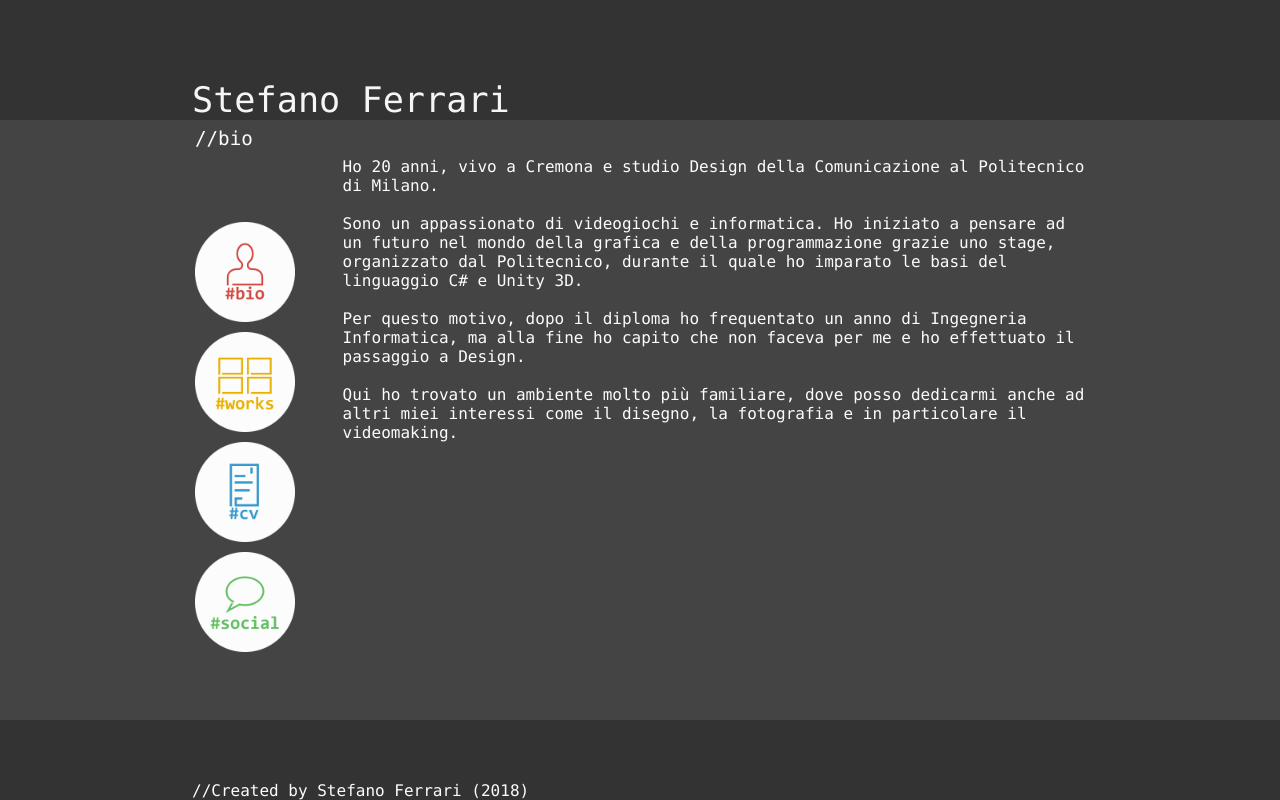
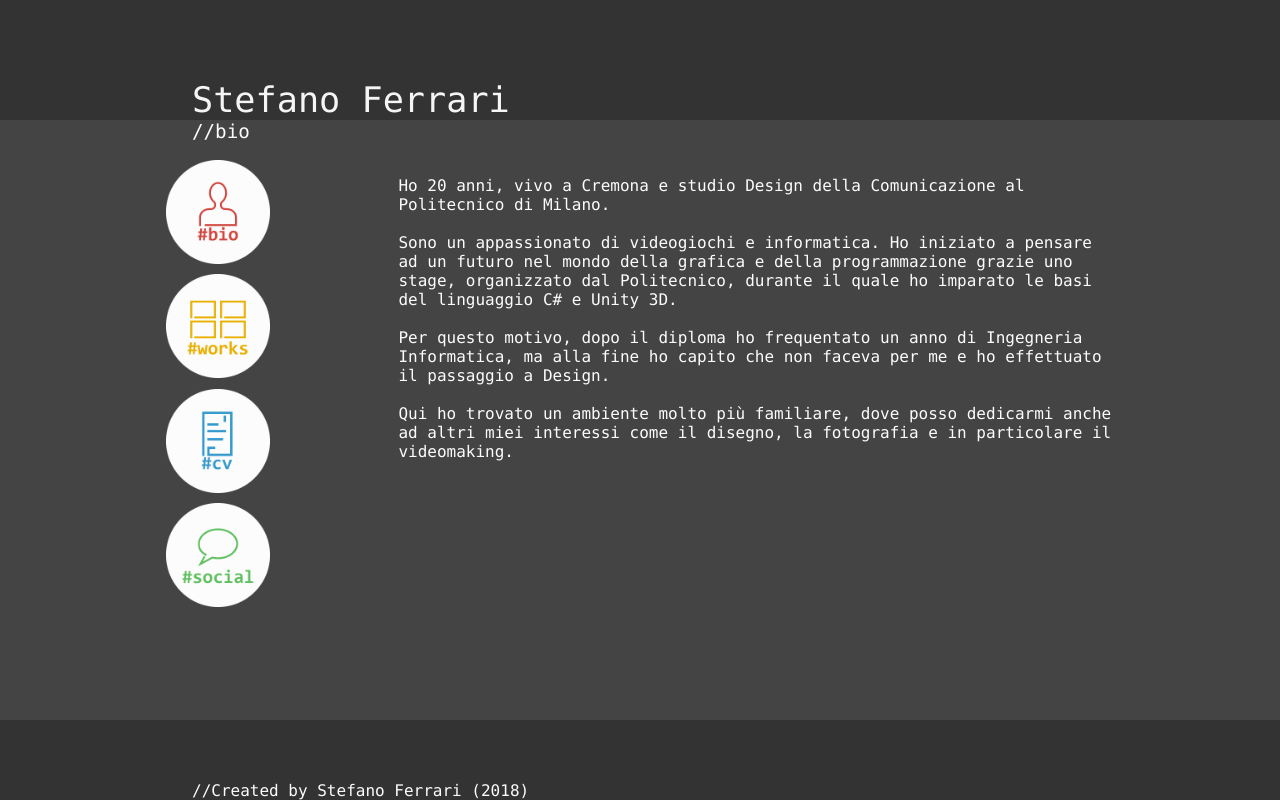
Before and after one commit to Stefano-Ferrari/sf97, a plain HTML site: page bio.html in a window 1280 px wide. Drawn offline with Linux system fonts and the light colour scheme.

Commit message:
implementazione flexbox

```diff
--- a/bio.html
+++ b/bio.html
@@ -12,35 +12,26 @@
         <header>
             <a href=index.html class="toptitle">Stefano Ferrari</a>
         </header>
-        <table>
-       <tr>
-            <td>
-                <p class="subtitle">//bio</p>
-            </td>
-        </tr>
+        <div>
+            <p class="subtitle">//bio</p>
+        </div>
+        <div class="flexbox">
+            <div class="buttons">
+                <a id="bio" type="html" href="bio.html"> <img src="Buttons/bio.png" alt="BIO" style="width:6.5em;height:6.5em;border:0px;align-content: center"></a>
 
-                <tr>
-                    <td>
-                    <div class="buttons">
-                    <a id="bio" type="html" href="bio.html"> <img src="Buttons/bio.png" alt="BIO" style="width:100px;height:100px;border:0px;align-content: center"></a>
+                <a id="portfolio" typer="html" href="portfolio.html"><img src="Buttons/works.png" alt="BIO" style="width:6.5em;height:6.5em;border:0px;align-content: center"></a>
 
-                    <a id="portfolio" typer="html" href="portfolio.html"><img src="Buttons/works.png" alt="BIO" style="width:100px;height:100px;border:0px;align-content: center"></a>
+                <a id="curriculum" typer="html" href="curriculum.html"><img src="Buttons/cv.png" alt="BIO" style="width:6.5em;height:6.5em;border:0px;align-content: center"></a>
 
-                    <a id="curriculum" typer="html" href="curriculum.html"><img src="Buttons/cv.png" alt="BIO" style="width:100px;height:100px;border:0px;align-content: center"></a>
-
-                    <a id="contatti" typer="html" href="contatti.html"><img src="Buttons/social.png" alt="BIO" style="width:100px;height:100px;border:0px;align-content: center"></a>
-                    </div>
-                    </td>
-                    <td class="text">
-                    <p>
-                    Ho 20 anni, vivo a Cremona e studio Design della Comunicazione al Politecnico di Milano.<br><br>
+                <a id="contatti" typer="html" href="contatti.html"><img src="Buttons/social.png" alt="BIO" style="width:6.5em;height:6.5em;border:0px;align-content: center"></a>
+            </div>
+            <div class="textbox">
+                    <p>Ho 20 anni, vivo a Cremona e studio Design della Comunicazione al Politecnico di Milano.<br><br>
                     Sono un appassionato di videogiochi e informatica. Ho iniziato a pensare ad un futuro nel mondo della grafica e della programmazione grazie uno stage, organizzato dal Politecnico, durante il quale ho imparato le basi del linguaggio C# e Unity 3D.<br><br>
                     Per questo motivo, dopo il diploma ho frequentato un anno di Ingegneria Informatica, ma alla fine ho capito che non faceva per me e ho effettuato il passaggio a Design.<br><br>
-                    Qui ho trovato un ambiente molto più familiare, dove posso dedicarmi anche ad altri miei interessi come il disegno, la fotografia e in particolare il videomaking.
-                    </p>
-                    </td>
-                </tr>
-            </table>
+                    Qui ho trovato un ambiente molto più familiare, dove posso dedicarmi anche ad altri miei interessi come il disegno, la fotografia e in particolare il videomaking.</p>
+            </div>
+        </div>
 
         <footer>
             <p class="credits">
--- a/stile.css
+++ b/stile.css
@@ -10,6 +10,8 @@ body {
     border: 0px;
     height: 99.99%;
     width: 100%;
+    overflow-y: auto;
+    position: relative;
 }
 
 header {
@@ -30,6 +32,28 @@ header {
     font-size: 1.2em;
     border: 0;
     margin: 0;
+    margin-left: 15%;
+    height: 5%;
+}
+
+.flexbox{
+    display: flex;
+    align-items: flex-start;
+    border: 0px;
+    margin: 0px;
+    height: 70%;
+}
+
+.buttons{
+    margin-left: 13%;
+    margin-right: 5%;
+}
+
+.textbox{
+    margin-left: 5%;
+    margin-right: 13%;
+    padding: 0px;
+    margin-bottom: 30%
 }
 
 #bio{
@@ -54,25 +78,16 @@ header {
     vertical-align: text-top;
 }
 
-table{
-    border: 0px;
-    margin: 0px;
-    padding:0;
-    padding-left: 15%;
-    padding-right: 15%;
-    height: 75%;
-    vertical-align: middle;
-}
-
 footer {
     background-color: #333333;
     height: 10%;
+    width: 100%;
     padding-left: 15%;
     padding-right: 15%;
     font-weight: 200;
+    position: fixed;
+    bottom: 0px;
 }
-
-
 
 a {
     margin: 0px;
```
